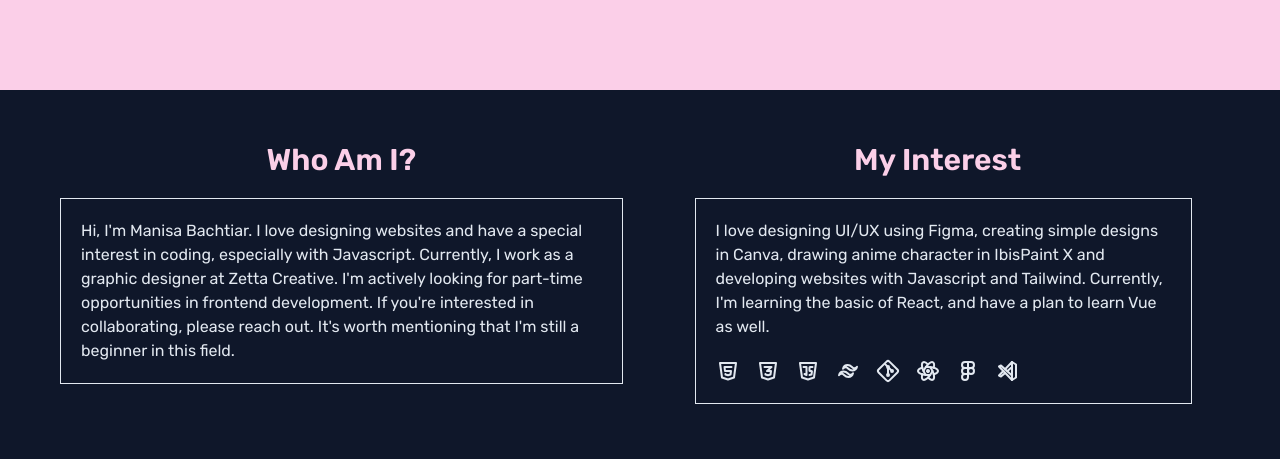
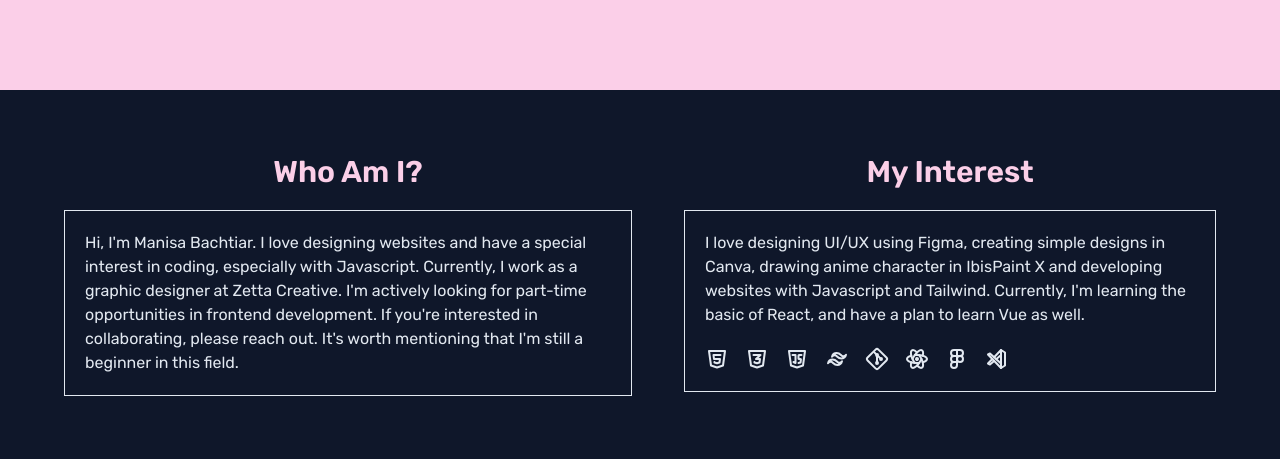
Before and after one commit to ManisaBachtiar/ManisaBachtiar.github.io, a plain HTML site: page index.html in a window 1280 px wide. Shown: the part 498-957 px from the top of the page. Drawn offline with Linux system fonts and the light colour scheme; a web font is replaced by a local one.

Commit message:
Membuat Responsif section

```diff
--- a/index.html
+++ b/index.html
@@ -74,15 +74,16 @@
       </div>
       <div class="bg-pink-200 h-32"></div>
       <!-- ini bagian section -->
-      <div class="bg-slate-900 h-96">
-        <div class="flex">
-          <div class="w-1/2 pl-10 pt-8 text-slate-200">
+      <div class="bg-slate-900 lg:h-96 ">
+        <div class="grid lg:mx-auto w-[90%] lg:w-[90%] md:gap-5 lg:gap-4 mx-auto md:grid-cols-2 ">
+          <div class=" text-slate-200">
             <h3
-              class="text-3xl font-semibold m-5 ml-10 font-custom text-pink-200 text-center"
+              class="text-3xl mt-9 lg:mt-16 font-semibold font-custom text-pink-200 text-center"
             >
               Who Am I?
             </h3>
-            <p class="w-6/5 ml-5 border border-slate-200 p-5 font-custom">
+            <div class="mt-5  p-5 border border-slate-200">
+            <p class="  font-custom">
               Hi, I'm Manisa Bachtiar. I love designing websites and have a
               special interest in coding, especially with Javascript. Currently,
               I work as a graphic designer at Zetta Creative. I'm actively
@@ -91,13 +92,14 @@
               mentioning that I'm still a beginner in this field.
             </p>
           </div>
-          <div class="text-slate-200 w-1/2 pt-8 ml-9">
+          </div>
+          <div class="text-slate-200 lg:ml-9  pb-12 md:pb-16">
             <h3
-              class="font-custom w-3/4 text-pink-200 text-3xl font-semibold m-5 ml-[46px] text-center"
+              class="lg:mt-16 mt-10 text-center font-custom  text-pink-200 text-3xl font-semibold  "
             >
               My Interest
             </h3>
-            <div class="w-4/5 ml-9 border border-slate-200 p-5">
+            <div class=" p-5   mt-5 border  border-slate-200 ">
               <p class="font-custom">
                 I love designing UI/UX using Figma, creating simple designs in
                 Canva, drawing anime character in IbisPaint X and developing
```
Also changed, not shown: style.css.
